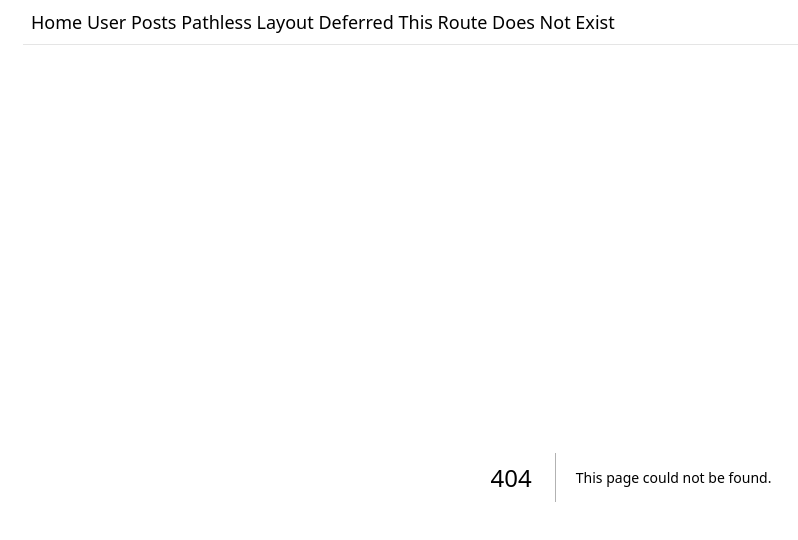
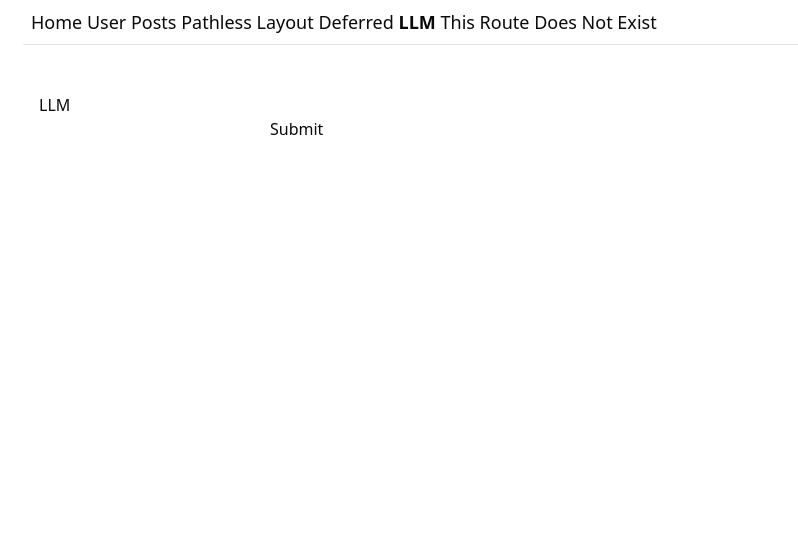
Before and after one commit to cherishh/next-try-again, a Next.js app: page /llm in a window 1280 px wide. Before the commit this address had no page. Shown: the top 540 px of the page, without its empty margins (9-807 px from the left). Built offline with nearby package versions, Linux system fonts and the light colour scheme.

Commit message:
feat: add ai sdk

```diff
--- /dev/null
+++ b/app/api/chat/route.ts
@@ -0,0 +1,17 @@
+import { openai } from '@ai-sdk/openai';
+import { streamText } from 'ai';
+
+// Allow streaming responses up to 30 seconds
+export const maxDuration = 30;
+
+export async function POST(req: Request) {
+  const { messages } = await req.json();
+
+  const result = streamText({
+    model: openai('gpt-4-turbo'),
+    system: 'You are a helpful assistant.',
+    messages,
+  });
+
+  return result.toDataStreamResponse();
+}
--- /dev/null
+++ b/app/llm/page.tsx
@@ -0,0 +1,26 @@
+'use client';
+
+import { useChat } from '@ai-sdk/react';
+
+export default function RouteComponent() {
+  const { messages, input, handleInputChange, handleSubmit } = useChat({
+    api: '/api/chat',
+  });
+
+  return (
+    <div className='m-4'>
+      <h2>LLM</h2>
+      {messages.map(message => (
+        <div key={message.id}>
+          {message.role === 'user' ? 'User: ' : 'AI: '}
+          {message.content}
+        </div>
+      ))}
+
+      <form onSubmit={handleSubmit}>
+        <input name='prompt' value={input} onChange={handleInputChange} />
+        <button type='submit'>Submit</button>
+      </form>
+    </div>
+  );
+}
--- a/components/nav-link.tsx
+++ b/components/nav-link.tsx
@@ -24,6 +24,9 @@ export function NavLink() {
       <Link className={`link ${pathname === '/deferred' ? 'font-bold' : ''}`} href='/deferred'>
         Deferred
       </Link>{' '}
+      <Link className={`link ${pathname === '/llm' ? 'font-bold' : ''}`} href='/llm'>
+        LLM
+      </Link>{' '}
       <Link
         className={`link ${pathname === '/this-route-does-not-exist' ? 'font-bold' : ''}`}
         href='/this-route-does-not-exist'
--- a/package.json
+++ b/package.json
@@ -9,8 +9,11 @@
     "lint": "next lint"
   },
   "dependencies": {
+    "@ai-sdk/openai": "^1.3.22",
+    "@ai-sdk/react": "^1.2.12",
     "@neondatabase/serverless": "^1.0.0",
     "@radix-ui/react-slot": "^1.2.3",
+    "ai": "^4.3.16",
     "class-variance-authority": "^0.7.1",
     "clsx": "^2.1.1",
     "dotenv": "^16.5.0",
```
Also changed, not shown: 1 other file (tests, documents, lock files or other folders).
